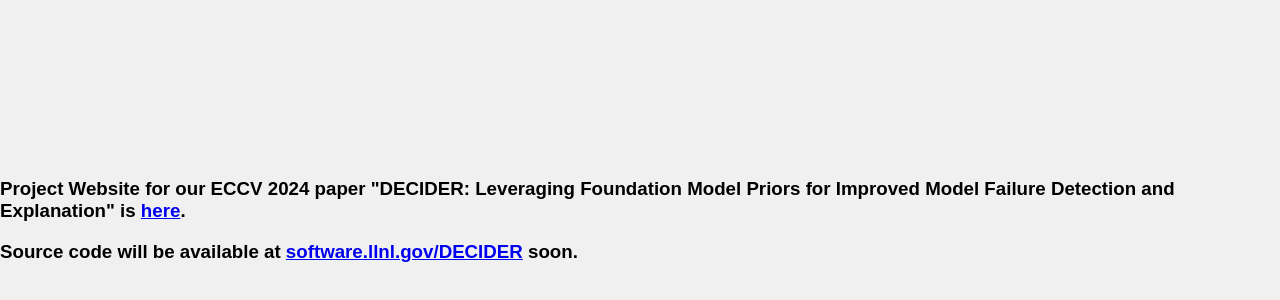
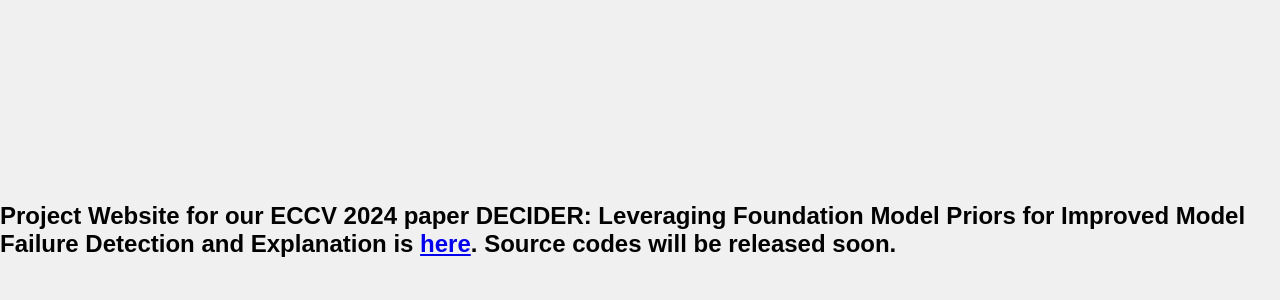
Before and after one commit to LLNL/DECIDER, a plain HTML site: page index.html in a window 1280 px wide. Shown: the part 170-470 px from the top of the page. Drawn offline with Linux system fonts and the light colour scheme.

Commit message:
Update index.html

```diff
--- a/index.html
+++ b/index.html
@@ -1,5 +1,4 @@
-<!DOCTYPE html>
-<html lang="en">
+<html lang="en"></html>
 <head>
     <meta charset="UTF-8">
     <meta name="viewport" content="width=device-width, initial-scale=1.0">
@@ -21,9 +20,10 @@
     </style>
 </head>
 <body>
-    <h3>Project Website for our ECCV 2024 paper "<span class="paper-title">DECIDER: Leveraging Foundation Model Priors for Improved Model Failure Detection and Explanation</span>" is <a href="https://kowshikthopalli.github.io/DECIDER/" target="_blank">here</a>.</p>
+    <h2> Project Website for our ECCV 2024 paper DECIDER: Leveraging Foundation Model Priors for Improved Model Failure Detection and Explanation
+        is <a href="https://kowshikthopalli.github.io/DECIDER/">here</a>. Source codes will be released soon.
+    </h2>
 
-    <p>Source code will be available at <a href="https://software.llnl.gov/DECIDER/" target="_blank">software.llnl.gov/DECIDER</a> soon.</p>
 
 </body>
 </html>
```
